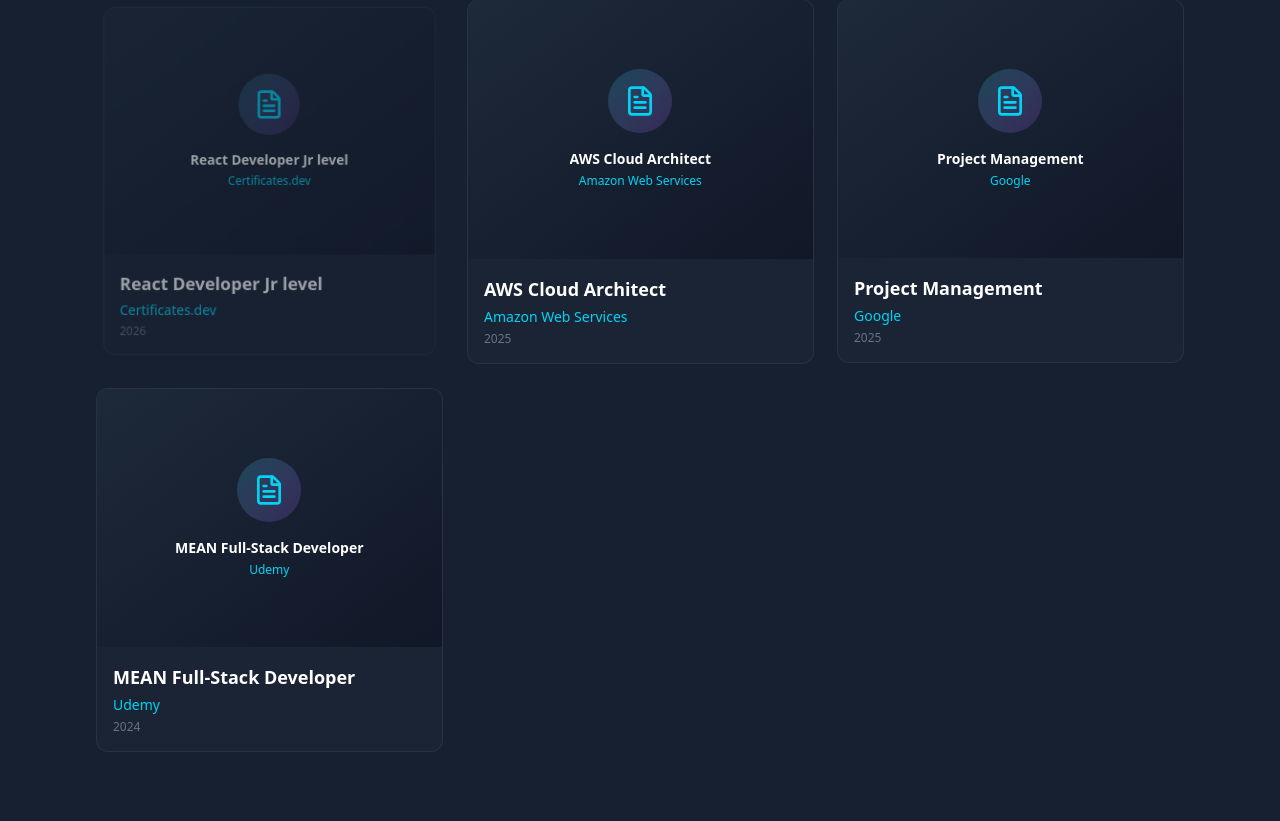
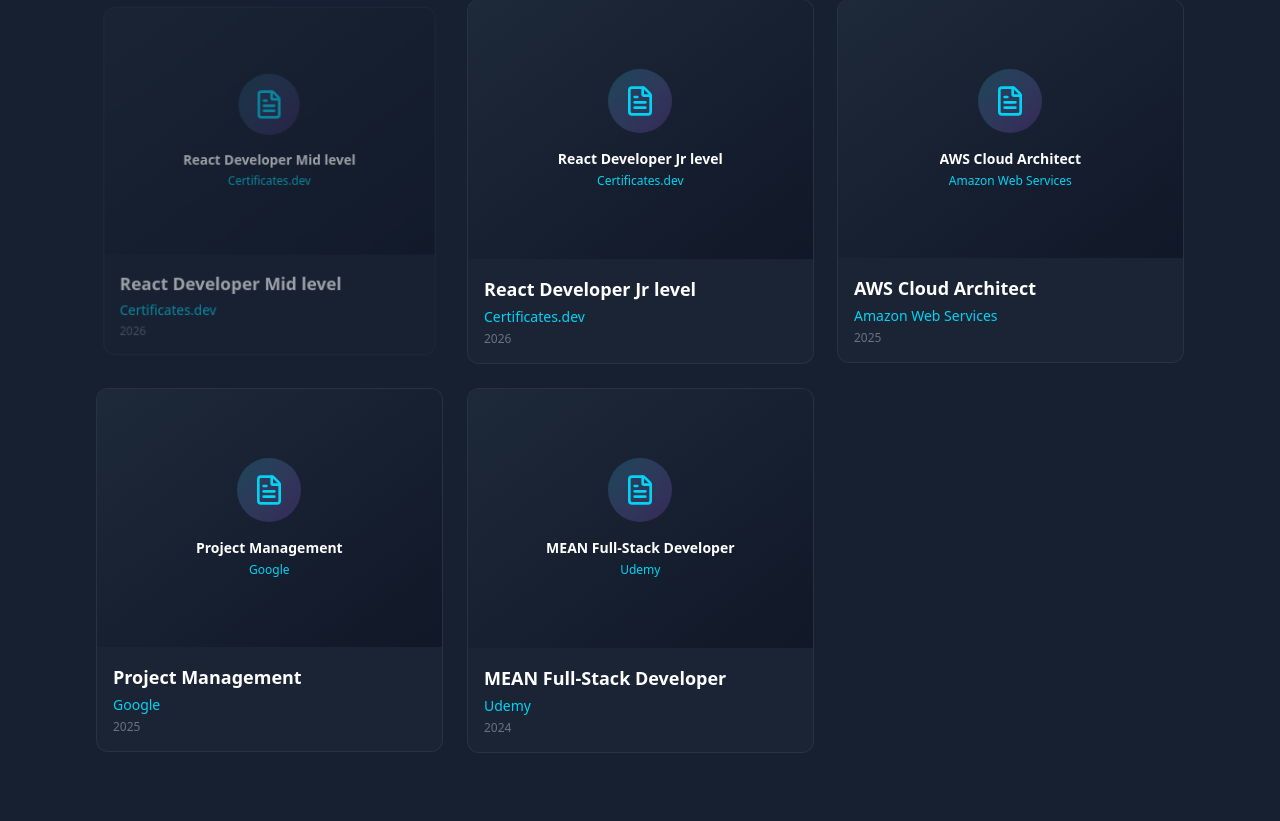
Before and after one commit to Its-Japo/Its-Japo, a React (Vite) app in the folder portfolio/: page / in a window 1280 px wide. Shown: the part 6999-7820 px from the top of the page. Built offline with nearby package versions, Linux system fonts and the light colour scheme.

Commit message:
Mid cert

```diff
--- a/portfolio/src/data/portfolioData.ts
+++ b/portfolio/src/data/portfolioData.ts
@@ -310,6 +310,14 @@
 // Place PDF files in: public/certificates/
 export const certificates: Certificate[] = [
   {
+    id: "ReactMidDeveloper",
+    title: "React Developer Mid level",
+    issuer: "Certificates.dev",
+    date: "2026",
+    description: "React developer Mid level certification",
+    file: "/certificates/ReactMid.pdf",
+  },
+  {
     id: "ReactJrDeveloper",
     title: "React Developer Jr level",
     issuer: "Certificates.dev",
```
Also changed, not shown: 1 other file (tests, documents, lock files or other folders).
